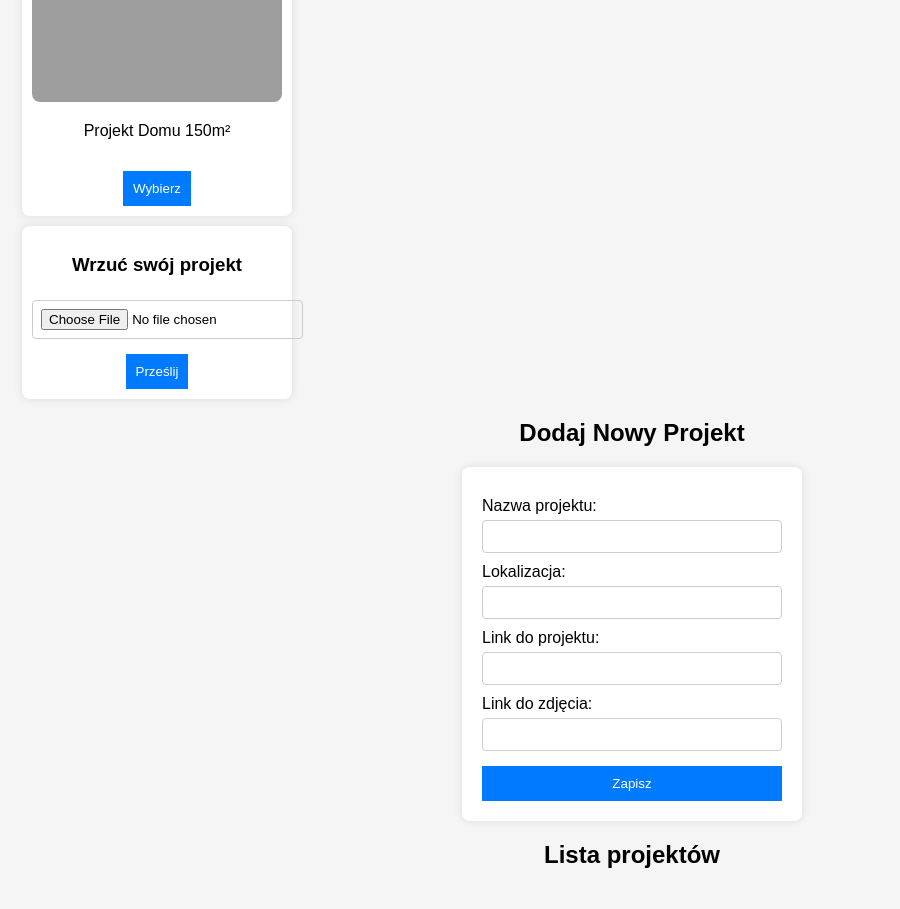
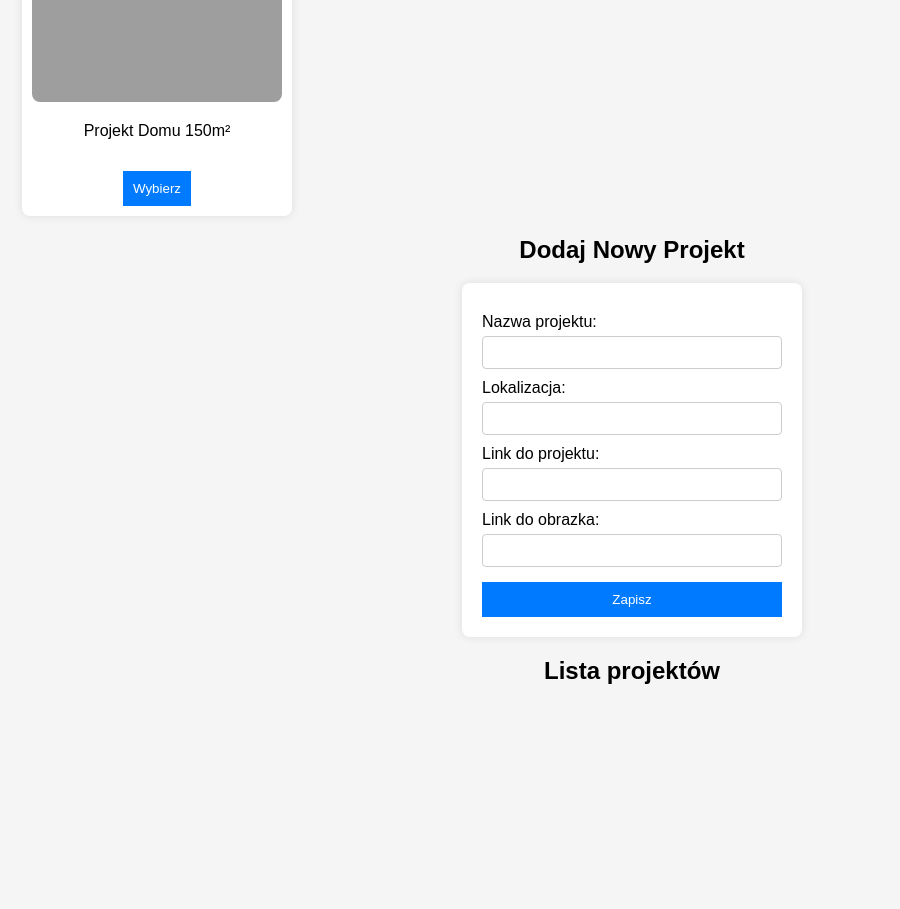
Before and after one commit to projekt-one/Geobud, a FastAPI app: page / in a window 1280 px wide. Shown: the part 491-1400 px from the top of the page, without its empty margins (8-908 px from the left). After the commit the page ends 1175 px from the top, so only its background shows below. Run offline with FastAPI, Linux system fonts and the light colour scheme; data that the repository does not hold is empty; grey boxes are pictures that could not be loaded.

Commit message:
Update index.html

```diff
--- a/templates/index.html
+++ b/templates/index.html
@@ -15,17 +15,12 @@
             <div class="projekt">
                 <img src="/static/images/projekt1.jpg" alt="Projekt 1">
                 <p>Projekt Domu 100m²</p>
-                <button onclick="dodajProjekt('Projekt 100m²', 'Lokalizacja A', 'https://przykladowylink1.com', '/static/images/projekt1.jpg')">Wybierz</button>
+                <button onclick="dodajProjekt('Projekt 100m²', 'Lokalizacja A', 'https://przykladowylink1.com')">Wybierz</button>
             </div>
             <div class="projekt">
                 <img src="/static/images/projekt2.jpg" alt="Projekt 2">
                 <p>Projekt Domu 150m²</p>
-                <button onclick="dodajProjekt('Projekt 150m²', 'Lokalizacja B', 'https://przykladowylink2.com', '/static/images/projekt2.jpg')">Wybierz</button>
-            </div>
-            <div class="projekt">
-                <h3>Wrzuć swój projekt</h3>
-                <input type="file" id="plikProjektu">
-                <button onclick="przeslijProjekt()">Prześlij</button>
+                <button onclick="dodajProjekt('Projekt 150m²', 'Lokalizacja B', 'https://przykladowylink2.com')">Wybierz</button>
             </div>
         </div>
     </section>
@@ -33,17 +28,17 @@
     <section id="dodaj-projekt">
         <h2>Dodaj Nowy Projekt</h2>
         <form id="projekt-form">
-            <label for="nazwa">Nazwa projektu:</label>
-            <input type="text" id="nazwa" name="nazwa" required>
+            <label>Nazwa projektu:</label>
+            <input type="text" name="nazwa" required>
 
-            <label for="lokalizacja">Lokalizacja:</label>
-            <input type="text" id="lokalizacja" name="lokalizacja" required>
+            <label>Lokalizacja:</label>
+            <input type="text" name="lokalizacja" required>
 
-            <label for="projekt_link">Link do projektu:</label>
-            <input type="url" id="projekt_link" name="projekt_link" required>
+            <label>Link do projektu:</label>
+            <input type="url" name="projekt_link" required>
 
-            <label for="obrazek">Link do zdjęcia:</label>
-            <input type="url" id="obrazek" name="obrazek" required>
+            <label>Link do obrazka:</label>
+            <input type="url" name="obrazek" required>
 
             <button type="submit">Zapisz</button>
         </form>
```
